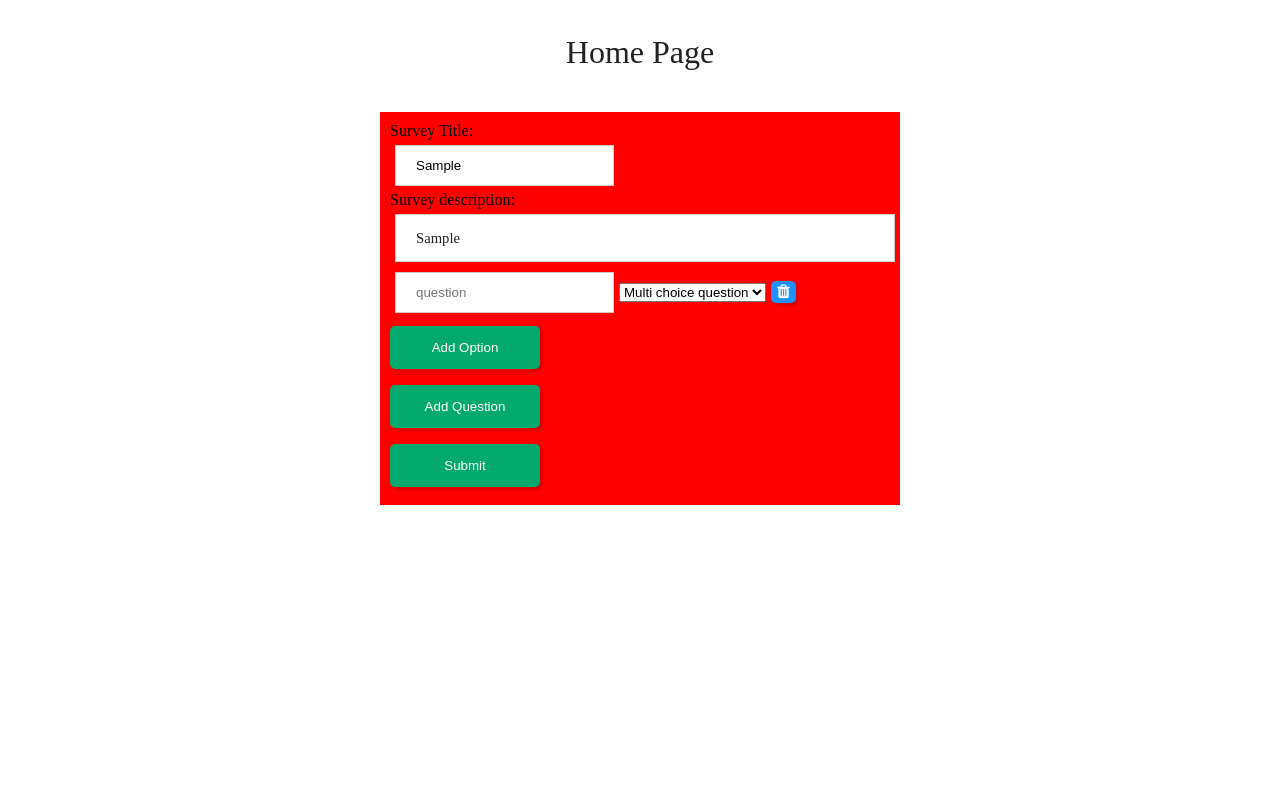
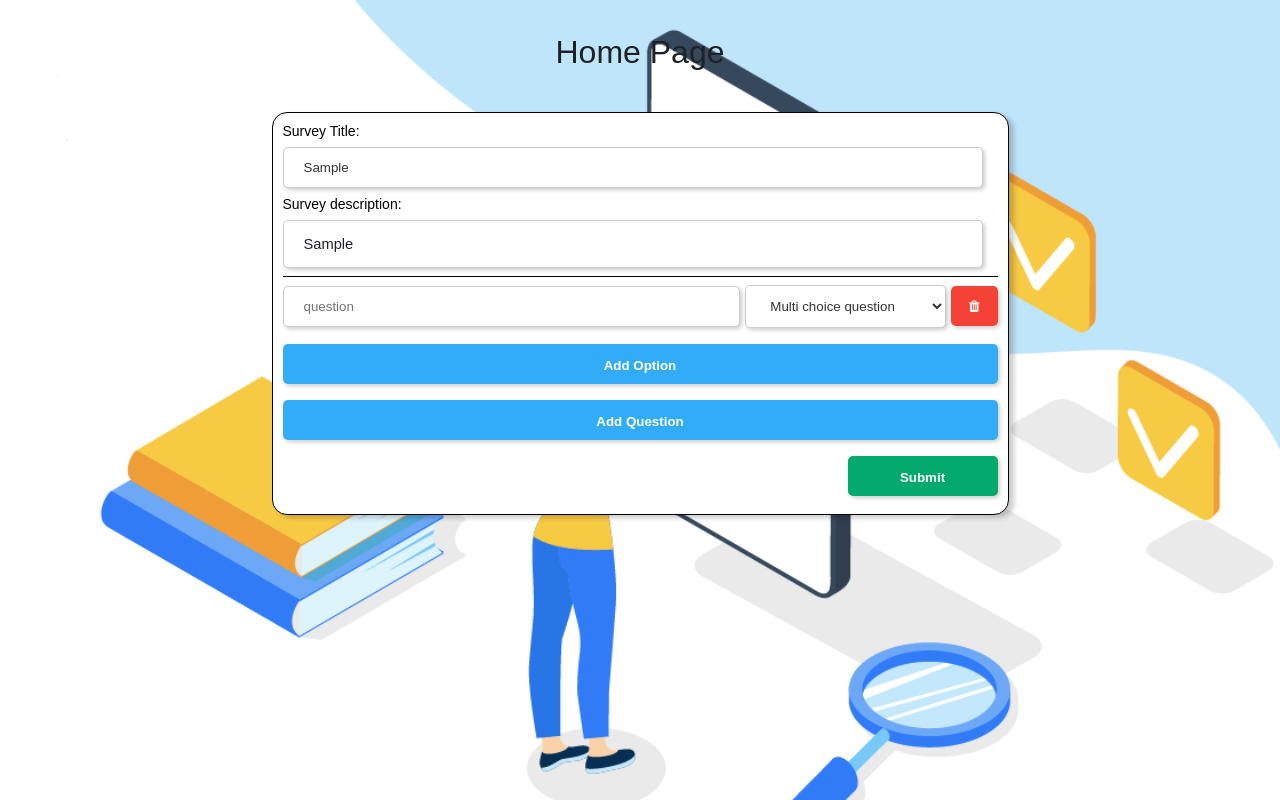
Before and after one commit to ObaiMohammad/Survey.web, a website: page HTML/view/SrveyPage.html in a window 1280 px wide. Both pictures are taken after typing "Sample", "Sample" into the empty fields and a click on the button "Add Question". Drawn offline with Linux system fonts and the light colour scheme.

Commit message:
feat(survey-page): add style

```diff
--- a/HTML/css/HomePage.css
+++ b/HTML/css/HomePage.css
@@ -117,22 +117,6 @@ span.psw {
   }
 }
 
-/* Style the date input */
-/* Style for the date input */
-input[type="date"],input[type=text], input[type=password] {
-  width: 100%;
-  padding: 12px 20px;
-  margin: 8px 0;
-  display: inline-block;
-  border: 1px solid #ccc;
-  box-sizing: border-box;
-  border-radius: 5px;
-  background-color: #ffffff; /* Background color */
-  color: #333; /* Text color */
-  box-shadow: 2px 2px 4px rgba(0, 0, 0, 0.2);
-  outline: none; /* Remove the default outline */
-
-}
 
 .SignupActions {
   display: flex;
--- a/HTML/css/SurveyPage.css
+++ b/HTML/css/SurveyPage.css
@@ -1,40 +1,75 @@
-.content {
-  max-width: 500px;
-  margin: auto;
-  background: Red;
-  padding: 10px;
-}
-#title{
-  text-align: center;
-}
-button {
-  background-color: #04AA6D;
-  color: white;
-  padding: 14px 20px;
-  margin: 8px 0;
-  border: none;
-  border-radius: 5px;
-  cursor: pointer;
-  width: 150px;
-  box-shadow: 2px 2px 4px rgba(0, 0, 0, 0.2);
+body {
+  background-color: #f0f0f0;
+  margin: 0;
+  padding: 0;
+  display: flex;
+  flex-direction: column;
+  align-items: center;
 }
 
+.content {
+  border: 1px solid black;
+  padding: 10px;
+  margin-bottom: 10px;
+  background-color: #f9f9f9;
+  position: relative;
+  /*cursor: pointer;*/
+  background-color: rgba(255, 255, 255); /* Semi-transparent white background */
+  box-shadow: 5px 3px 5px rgba(0, 0, 0, 0.2);
+  border-radius: 15px;
+  width: 100%;
+  max-width: 715px;
+}
+.survey-info{
 
-button:hover {
-  opacity: 0.8;
-  box-shadow: none;
-  transition: 0.2s;
+  width: 100%;
+  max-width: 700px;
 }
+.questions-info{
+  display: flex;
+  align-items: center;
+  justify-content: space-between;
+  gap: 5px;
+}
+
+#questionBody{
+  flex-basis : 100%;
+}
+.question{
+  border-top: solid 1px black;
+}
+/*#title{*/
+/*  text-align: center;*/
+/*!*}*!*/
+/*button {*/
+/*  background-color: #04AA6D;*/
+/*  color: white;*/
+/*  padding: 14px 20px;*/
+/*  margin: 8px 0;*/
+/*  border: none;*/
+/*  border-radius: 5px;*/
+/*  cursor: pointer;*/
+/*  width: 150px;*/
+/*  box-shadow: 2px 2px 4px rgba(0, 0, 0, 0.2);*/
+/*}*/
+
+
+/*button:hover {*/
+/*  opacity: 0.8;*/
+/*  box-shadow: none;*/
+/*  transition: 0.2s;*/
+/*}*/
 
 
 /* Extra styles for the cancel button */
 .cancelButton {
-  width: auto;
+  width: 100%;
   padding: 10px 18px;
   background-color: #f44336;
 }
 input[type=text] {
-  width: auto;
+  width: 100%;
+  height: auto;
   padding: 12px 20px;
   margin: 5px 5px;
   display: inline-block;
@@ -70,7 +105,26 @@ button,input[type=button] {
   margin-right: 5px;
 }
 
-
+select{
+flex-shrink: 2;
+}
+input[type=button]{
+  float: right;
+  font-weight: bold;
+  background-color: #04AA6D;;
+  color: white;
+  padding: 14px 20px;
+  margin: 8px 0;
+  border: none;
+  border-radius: 5px;
+  cursor: pointer;
+  height: 40px;
+  box-shadow: 2px 2px 4px rgba(0, 0, 0, 0.2);
+}
+.option-actions{
+  display: flex;
+  gap: 5px;
+}
 
 #surveyDescription{
   --gm3-dialog-refactored-z-index: auto!important;
@@ -83,7 +137,6 @@ button,input[type=button] {
   color: #202124;
   box-sizing: border-box;
   min-height: 21px;
-  font-family: 'docs-Roboto';
   font-weight: 400;
   font-size: 11pt;
   line-height: 1.5;
@@ -100,7 +153,6 @@ button,input[type=button] {
   color: #202124;
   width: 100%;
   min-height: 1.5em;
-  font-family: 'docs-Roboto';
   font-weight: 400;
   font-size: 24pt;
   line-height: 1.25;
--- a/HTML/css/global.css
+++ b/HTML/css/global.css
@@ -9,6 +9,7 @@ body {
   margin: 0;
 
 }
+
 
 .accessButton{
   padding: 10px;
@@ -45,3 +46,24 @@ button:hover {
   padding: 10px 18px;
   background-color: #f44336;
 }
+.cancelButton:hover{
+  filter: brightness(0.85);
+
+}
+
+/* Style for the date input */
+input[type="date"],input[type=text], input[type=password],select {
+
+  width: 100%;
+  padding: 12px 20px;
+  margin: 8px 0;
+  display: inline-block;
+  border: 1px solid #ccc;
+  box-sizing: border-box;
+  border-radius: 5px;
+  background-color: #ffffff; /* Background color */
+  color: #333; /* Text color */
+  box-shadow: 2px 2px 4px rgba(0, 0, 0, 0.2);
+  outline: none; /* Remove the default outline */
+
+}
--- a/HTML/js/surveyForm.js
+++ b/HTML/js/surveyForm.js
@@ -4,18 +4,25 @@ function addQuestion() {
 
    let question = document.createElement("div");
   question.className = 'question';
+  let questionsInfo = document.createElement("div");
+  questionsInfo.className = "questions-info"
+
+  let questionBody = creatQuestionBody()
+  let questionType =  creatQuestionTypeDropdown()
+  let removeQuestion = creatRemoveButton(question)
+
+  questionsInfo.appendChild(questionBody);
+  questionsInfo.appendChild(questionType);
+  questionsInfo.appendChild(removeQuestion);
+
+   let questionChoices = creatQuestionChoices(questionType)
 
 
-   let questionBody = creatQuestionBody()
-   let questionType =  creatQuestionTypeDropdown()
-   let questionChoices = creatQuestionChoices(questionType)
-   let removeQuestion = creatRemoveButton(question)
-
-
-   question.appendChild(questionBody);
-   question.appendChild(questionType);
-   question.appendChild(removeQuestion);
-   question.appendChild(questionChoices);
+   // question.appendChild(questionBody);
+   // question.appendChild(questionType);
+   // question.appendChild(removeQuestion);
+  question.appendChild(questionsInfo);
+  question.appendChild(questionChoices);
 
 
 
@@ -75,19 +82,24 @@ function creatQuestionChoices(questionType) {
 function creatQuestionOptions() {
 
   const optionContainer = document.createElement("div");
+  optionContainer.className ="option-container"
+
   const optionButton = document.createElement("button");
   optionButton.type = "button";
   optionButton.textContent = "Add Option";
 
   optionContainer.appendChild(optionButton);
   optionButton.onclick = function() {
+    const optionActions = document.createElement("div")
+    optionActions.className = "option-actions"
     const optionInput = document.createElement("input");
     optionInput.type = "text";
     optionInput.name = "choices";
     optionInput.placeholder = "Enter option";
     let removeQuestion = creatRemoveButton(optionInput);
-    optionContainer.appendChild(optionInput);
-    optionContainer.appendChild(removeQuestion);
+    optionActions.appendChild(optionInput);
+    optionActions.appendChild(removeQuestion);
+    optionContainer.appendChild(optionActions);
   };
 
   return optionContainer;
@@ -98,7 +110,7 @@ function creatQuestionOptions() {
 function creatRemoveButton(element) {
   const removeButton = document.createElement("button");
   removeButton.type = "button";
-  removeButton.className = "btn"
+  removeButton.className = "cancelButton"
   const iconElement = document.createElement("i");
   iconElement.className = "fa fa-trash"; // Font Awesome class for the trash icon
 
--- a/HTML/view/SrveyPage.html
+++ b/HTML/view/SrveyPage.html
@@ -4,6 +4,8 @@
   <meta charset="UTF-8">
   <title>HomePAge</title>
   <link rel="stylesheet" type="text/css" href="../css/SurveyPage.css">
+  <link rel="stylesheet" type="text/css" href="../css/global.css">
+
   <link rel="stylesheet" href="https://cdnjs.cloudflare.com/ajax/libs/font-awesome/4.7.0/css/font-awesome.min.css">
 
   <!--  <link rel="stylesheet" type="text/css" href="../js/surveyForm.js">-->
@@ -13,26 +15,30 @@
 
 
 
+
 </head>
 <body>
   <div class="Header">
-    <p id="title">
+    <h3 id="title">
       Home Page
-    </p>
+    </h3>
   </div>
   <div class="content">
 
     <form>
-      <label for="surveyTitle">Survey Title:</label><br>
-      <input type="text" id="surveyTitle" name="surveyTitle" placeholder="New Survey"><br>
-      <label for="surveyDescription">Survey description:</label><br>
-      <input type="text" id="surveyDescription" name="surveyDescription" placeholder="Description">
+      <div class="survey-info">
+        <label for="surveyTitle">Survey Title:</label><br>
+        <input type="text" id="surveyTitle" name="surveyTitle" placeholder="New Survey"><br>
+        <label for="surveyDescription">Survey description:</label><br>
+        <input type="text" id="surveyDescription" name="surveyDescription" placeholder="Description">
+
+      </div>
 
       <div id="questionsContainer">
         <!-- Questions and options will be dynamically added here -->
       </div>
       <button type="button" onclick="addQuestion()">Add Question</button><br>
-      <input type="button" value="Submit" onclick="submitSurvey();"><br/>
+      <input type="button" value="Submit" class="button" onclick="submitSurvey();"><br/>
     </form>
 
   </div>
```
